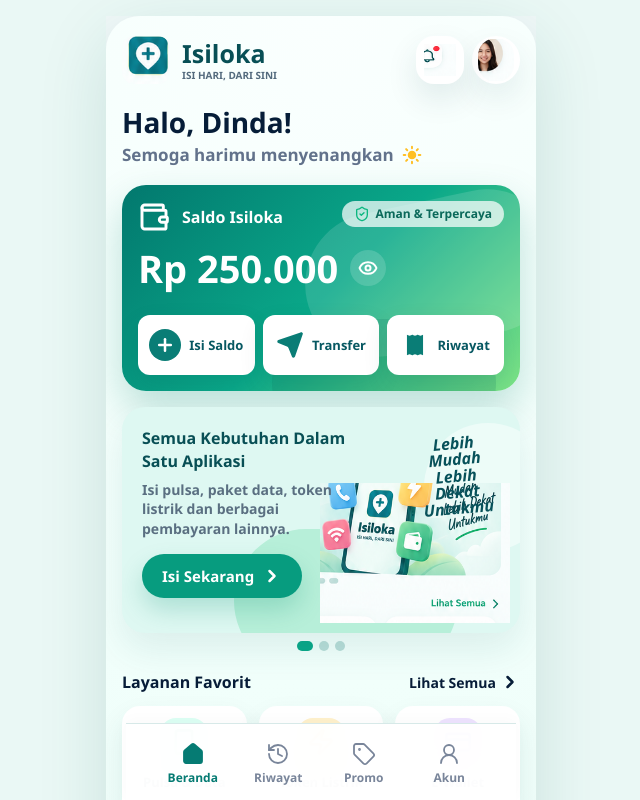
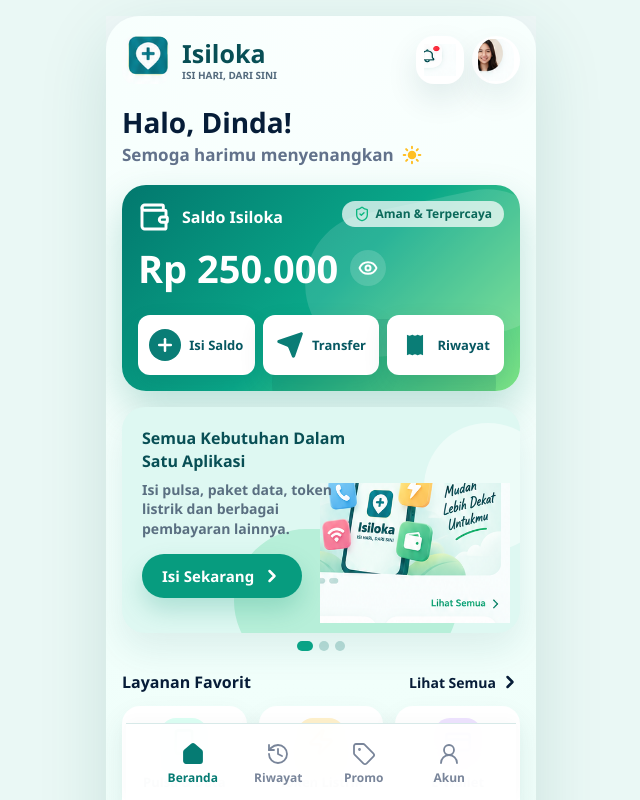
Before and after one commit to Dlennss/isiloka, a Next.js app in the folder pulsa-fe/: page / in a window 1280 px wide. Shown: the top 800 px of the page, without its empty margins (319-959 px from the left). Built offline with nearby package versions, Linux system fonts and the light colour scheme; no server answers.

Commit message:
Remove duplicate hero banner slogan

```diff
--- a/pulsa-fe/components/guest/GuestConceptHome.tsx
+++ b/pulsa-fe/components/guest/GuestConceptHome.tsx
@@ -221,9 +221,6 @@
               className="absolute bottom-[-10px] right-[-10px] z-10 h-auto w-[170px] max-w-none min-[390px]:w-[190px]"
               sizes="(min-width: 390px) 190px, 170px"
             />
-            <div className="absolute right-2 top-2 z-20 hidden max-w-[72px] rotate-[-5deg] text-center text-[16px] font-black italic leading-[1.02] text-[#07515a] min-[410px]:block">
-                Lebih Mudah Lebih Dekat Untukmu
-            </div>
           </div>
         </section>
 
```
